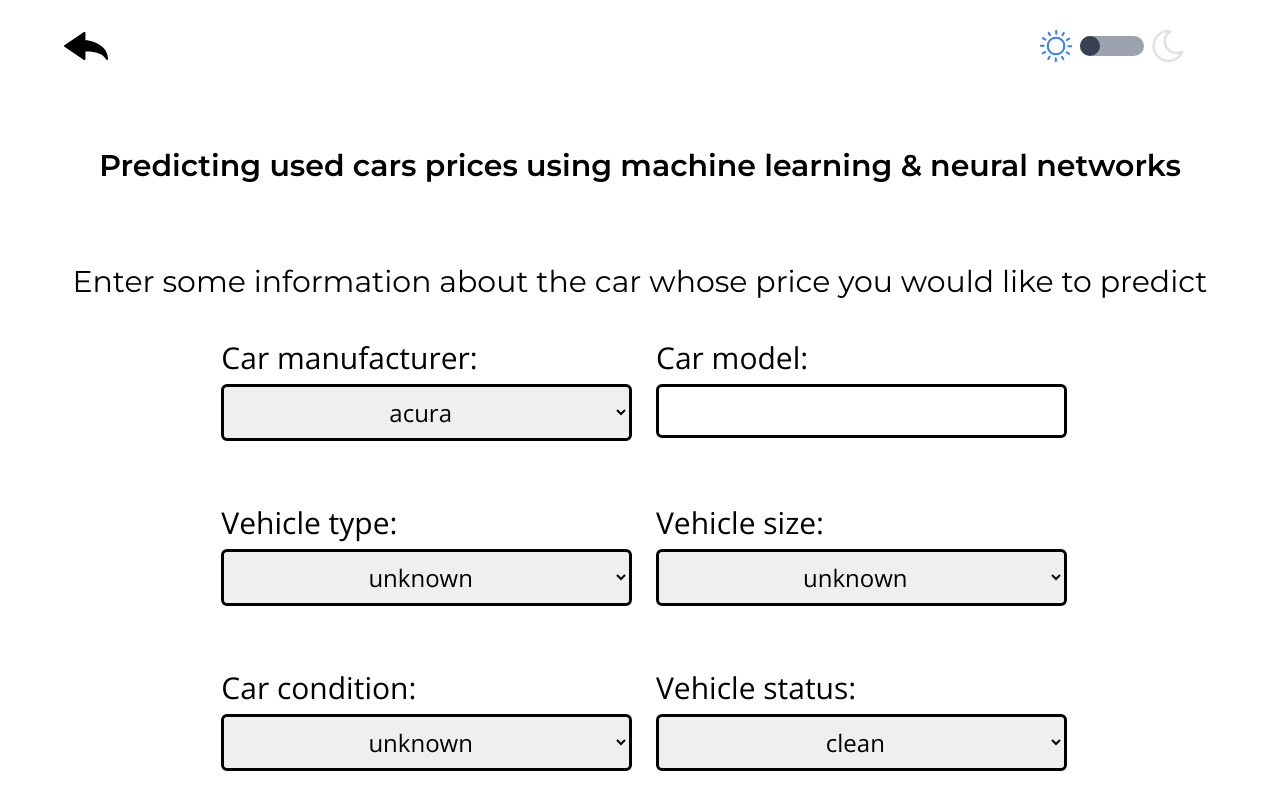
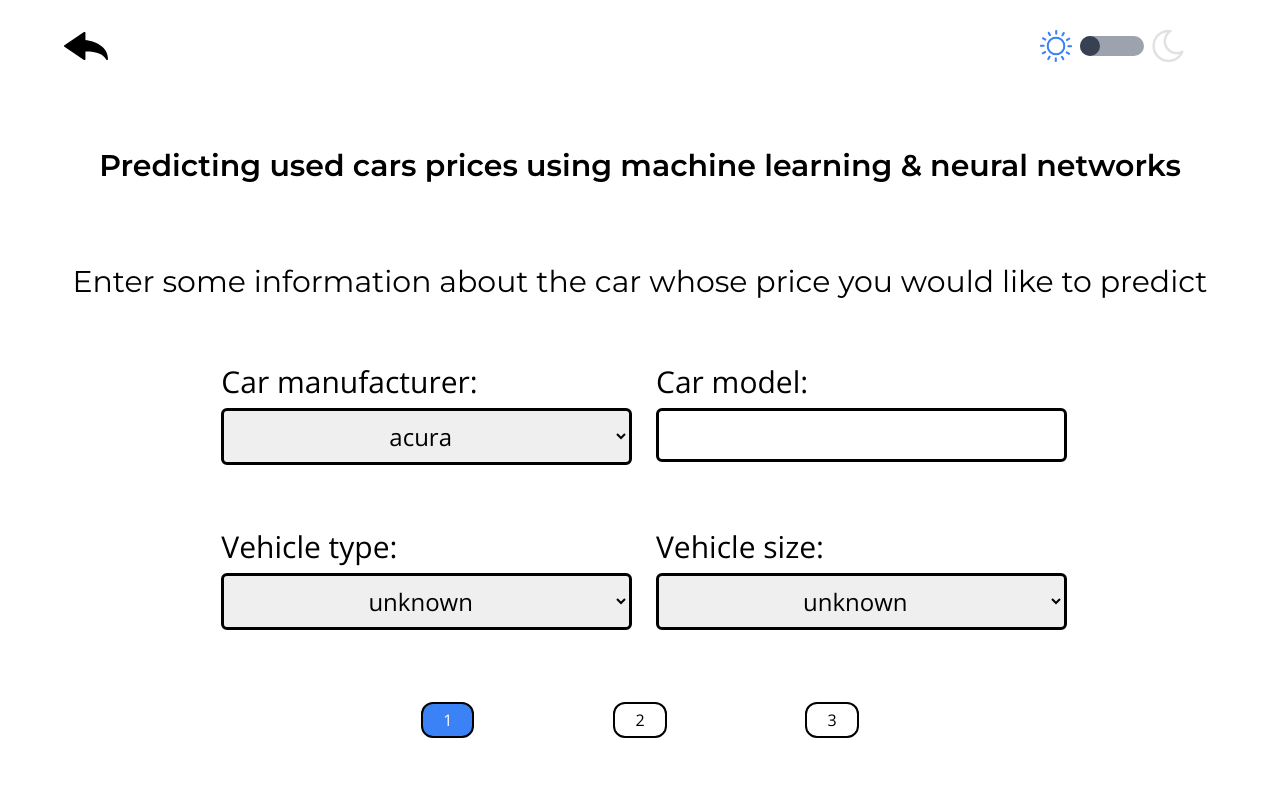
Before and after one commit to dospix/Portfolio-Website-V2, a React (Vite) app in the folder frontend/: page /used-cars-machine-learning-project in a window 1280 px wide. Shown: the top 800 px of the page. Built offline with nearby package versions, Linux system fonts and the light colour scheme.

Commit message:
Break down used cars ml model form on multiple pages

```diff
--- a/frontend/src/pages/UsedCarsMachineLearningProject.jsx
+++ b/frontend/src/pages/UsedCarsMachineLearningProject.jsx
@@ -10,6 +10,8 @@ import correlation_heatmap_black from "../assets/images/correlation-heatmap-blac
 import correlation_heatmap_white from "../assets/images/correlation-heatmap-white.png"
 
 export default function UsedCarsMachineLearningProject(props) {
+    const [currFormPage, setCurrFormPage] = useState(1)
+
     const [formData, setFormData] = useState({
         titleKeywords: "",
         authorKeywords: "",
@@ -57,7 +59,8 @@ export default function UsedCarsMachineLearningProject(props) {
             <h1 className="md:text-3xl text-2xl font-Montserrat">Enter some information about the car whose price you would like to predict</h1>
         </div>
 
-        <form onSubmit={handleFormSubmit} className="mx-auto sm:mt-8 mt-10 w-2/3 grid grid-cols-2 gap-4 font-Open_Sans">
+        <form onSubmit={handleFormSubmit} className="mx-auto mt-14 w-2/3 font-Open_Sans">
+            <div className={`${currFormPage != 1 ? "hidden" : "grid"} grid-cols-2 gap-4`}>
                 <div className="flex flex-col">
                     <label className="p-2 md:text-3xl text-2xl" htmlFor="manufacturer">Car manufacturer:</label>
                     <select
@@ -131,7 +134,9 @@ export default function UsedCarsMachineLearningProject(props) {
                         <option className="text-center md:text-2xl sm:text-xl text-lg" value="3">full-size</option>
                     </select>
                 </div>
+            </div>
 
+            <div className={`${currFormPage != 2 ? "hidden" : "grid"} grid-cols-2 gap-4`}>
                 <div className="flex flex-col">
                     <label className="p-2 md:text-3xl text-2xl" htmlFor="condition">Car condition:</label>
                     <select
@@ -196,7 +201,9 @@ export default function UsedCarsMachineLearningProject(props) {
                         max="1000000"
                     />
                 </div>
+            </div>
 
+            <div className={`${currFormPage != 3 ? "hidden" : "grid"} grid-cols-2 gap-4`}>
                 <div className="flex flex-col">
                     <label className="p-2 md:text-3xl text-2xl" htmlFor="drive">Drive:</label>
                     <select
@@ -265,8 +272,30 @@ export default function UsedCarsMachineLearningProject(props) {
                         <option className="text-center md:text-2xl sm:text-xl text-lg" value="other">other</option>
                     </select>
                 </div>
+            </div>
 
-            <button className="w-52 h-12 sm:mt-8 mt-3 mx-auto col-span-full rounded-xl bg-blue-500 text-xl text-white">Predict car price</button>
+            <div className="flex mt-8">
+                <div
+                    onClick={currFormPage != 1 ? () => setCurrFormPage(1) : null}
+                    className={`ml-52 py-1 px-5 border-2 ${props.isDarkMode ? "border-white" : "border-black"} ${currFormPage == 1 ? "bg-blue-500 text-white" : "cursor-pointer"} rounded-xl select-none`}
+                >
+                    1
+                </div>
+                <div
+                    onClick={currFormPage != 2 ? () => setCurrFormPage(2) : null}
+                    className={`mx-auto py-1 px-5 border-2 ${props.isDarkMode ? "border-white" : "border-black"} ${currFormPage == 2 ? "bg-blue-500 text-white" : "cursor-pointer"} rounded-xl select-none`}
+                >
+                    2
+                </div>
+                <div
+                    onClick={currFormPage != 3 ? () => setCurrFormPage(3) : null}
+                    className={`mr-52 py-1 px-5 border-2 ${props.isDarkMode ? "border-white" : "border-black"} ${currFormPage == 3 ? "bg-blue-500 text-white" : "cursor-pointer"} rounded-xl select-none`}
+                >
+                    3
+                </div>
+            </div>
+
+            <button className={`${currFormPage != 3 ? "hidden" : "block"} w-52 h-12 mt-14 mx-auto rounded-xl bg-blue-500 text-xl text-white`}>Predict car price</button>
         </form>
 
         <div className='mt-20 flex flex-col'>
```
Lines whose indentation alone changed are shown as unchanged.
